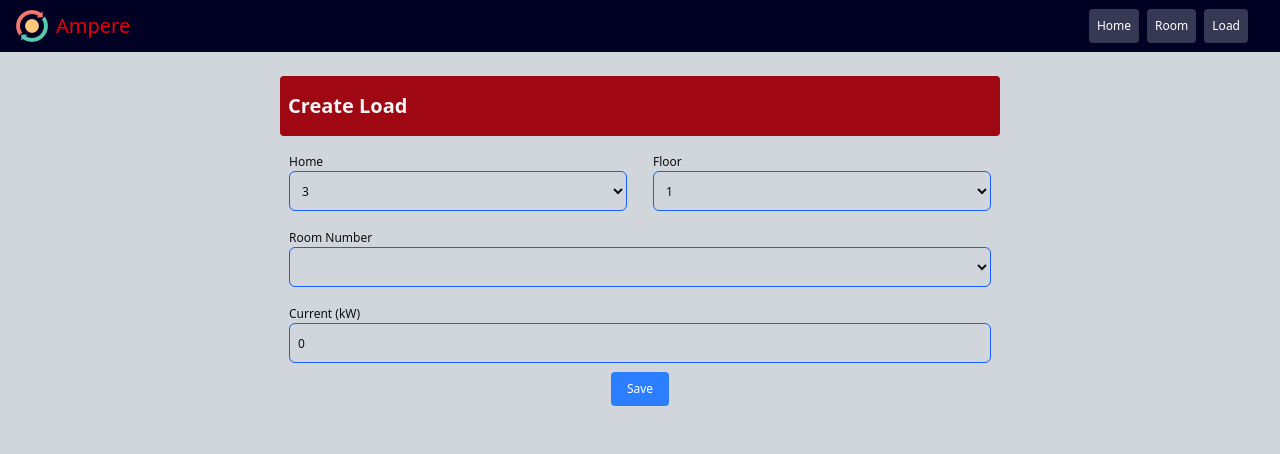
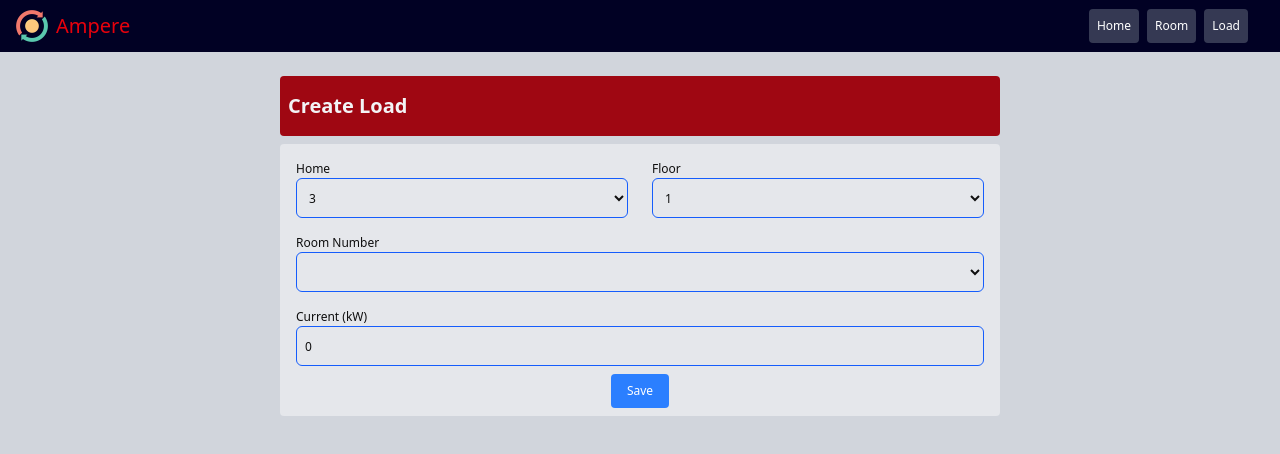
Before and after one commit to Senghong-2025/Ampere, a Nuxt app: page /load/create in a window 1280 px wide. Shown: the top 454 px of the page. Built offline with nearby package versions, Linux system fonts and the light colour scheme.

Commit message:
update feature

```diff
--- a/app/assets/data/room.ts
+++ b/app/assets/data/room.ts
@@ -2,39 +2,39 @@ import type { IRoom } from "~/models/room";
 
 export const rooms: IRoom[] = [
   // Rooms 1-10: floor 1
-  { roomId: 1, roomNumber: 1, name: "Room 1", homeId: 3, members: [], floor: 1 },
-  { roomId: 2, roomNumber: 2, name: "Room 2", homeId: 3, members: [], floor: 1 },
-  { roomId: 3, roomNumber: 3, name: "Room 3", homeId: 3, members: [], floor: 1 },
-  { roomId: 4, roomNumber: 4, name: "Room 4", homeId: 3, members: [], floor: 1 },
-  { roomId: 5, roomNumber: 5, name: "Room 5", homeId: 3, members: [], floor: 1 },
-  { roomId: 6, roomNumber: 6, name: "Room 6", homeId: 3, members: [], floor: 1 },
-  { roomId: 7, roomNumber: 7, name: "Room 7", homeId: 3, members: [], floor: 1 },
-  { roomId: 8, roomNumber: 8, name: "Room 8", homeId: 3, members: [], floor: 1 },
-  { roomId: 9, roomNumber: 9, name: "Room 9", homeId: 3, members: [], floor: 1 },
-  { roomId: 10, roomNumber: 10, name: "Room 10", homeId: 3, members: [], floor: 1 },
+  { id: 1, roomNumber: 1, name: "Room 1", homeId: 3, members: [], floor: 1 },
+  { id: 2, roomNumber: 2, name: "Room 2", homeId: 3, members: [], floor: 1 },
+  // { id: 3, roomNumber: 3, name: "Room 3", homeId: 3, members: [], floor: 1 },
+  // { id: 4, roomNumber: 4, name: "Room 4", homeId: 3, members: [], floor: 1 },
+  // { id: 5, roomNumber: 5, name: "Room 5", homeId: 3, members: [], floor: 1 },
+  // { id: 6, roomNumber: 6, name: "Room 6", homeId: 3, members: [], floor: 1 },
+  // { id: 7, roomNumber: 7, name: "Room 7", homeId: 3, members: [], floor: 1 },
+  // { id: 8, roomNumber: 8, name: "Room 8", homeId: 3, members: [], floor: 1 },
+  // { id: 9, roomNumber: 9, name: "Room 9", homeId: 3, members: [], floor: 1 },
   // Rooms 11-21: floor 2
-  { roomId: 11, roomNumber: 11, name: "Room 11", homeId: 3, members: [], floor: 2 },
-  { roomId: 12, roomNumber: 12, name: "Room 12", homeId: 3, members: [], floor: 2 },
-  { roomId: 13, roomNumber: 13, name: "Room 13", homeId: 3, members: [], floor: 2 },
-  { roomId: 14, roomNumber: 14, name: "Room 14", homeId: 3, members: [], floor: 2 },
-  { roomId: 15, roomNumber: 15, name: "Room 15", homeId: 3, members: ['Senghong', 'Raksmey', 'Channa'], floor: 2 },
-  { roomId: 16, roomNumber: 16, name: "Room 16", homeId: 3, members: [], floor: 2 },
-  { roomId: 17, roomNumber: 17, name: "Room 17", homeId: 3, members: [], floor: 2 },
-  { roomId: 18, roomNumber: 18, name: "Room 18", homeId: 3, members: [], floor: 2 },
-  { roomId: 19, roomNumber: 19, name: "Room 19", homeId: 3, members: [], floor: 2 },
-  { roomId: 20, roomNumber: 20, name: "Room 20", homeId: 3, members: [], floor: 2 },
-  { roomId: 21, roomNumber: 21, name: "Room 21", homeId: 3, members: [], floor: 2 },
+  { id: 10, roomNumber: 10, name: "Room 10", homeId: 3, members: [], floor: 2 },
+  { id: 11, roomNumber: 11, name: "Room 11", homeId: 3, members: [], floor: 2 },
+  { id: 12, roomNumber: 12, name: "Room 12", homeId: 3, members: [], floor: 2 },
+  { id: 13, roomNumber: 13, name: "Room 13", homeId: 3, members: [], floor: 2 },
+  { id: 14, roomNumber: 14, name: "Room 14", homeId: 3, members: [], floor: 2 },
+  { id: 15, roomNumber: 15, name: "Room 15", homeId: 3, members: ['Senghong', 'Raksmey', 'Channa'], floor: 2 },
+  { id: 16, roomNumber: 16, name: "Room 16", homeId: 3, members: [], floor: 2 },
+  { id: 17, roomNumber: 17, name: "Room 17", homeId: 3, members: [], floor: 2 },
+  { id: 18, roomNumber: 18, name: "Room 18", homeId: 3, members: [], floor: 2 },
+  { id: 19, roomNumber: 19, name: "Room 19", homeId: 3, members: [], floor: 2 },
+  { id: 20, roomNumber: 20, name: "Room 20", homeId: 3, members: [], floor: 2 },
+  { id: 21, roomNumber: 21, name: "Room 21", homeId: 3, members: [], floor: 2 },
   // Rooms 22-33: floor 3
-  { roomId: 22, roomNumber: 22, name: "Room 22", homeId: 3, members: [], floor: 3 },
-  { roomId: 23, roomNumber: 23, name: "Room 23", homeId: 3, members: [], floor: 3 },
-  { roomId: 24, roomNumber: 24, name: "Room 24", homeId: 3, members: [], floor: 3 },
-  { roomId: 25, roomNumber: 25, name: "Room 25", homeId: 3, members: [], floor: 3 },
-  { roomId: 26, roomNumber: 26, name: "Room 26", homeId: 3, members: [], floor: 3 },
-  { roomId: 27, roomNumber: 27, name: "Room 27", homeId: 3, members: [], floor: 3 },
-  { roomId: 28, roomNumber: 28, name: "Room 28", homeId: 3, members: [], floor: 3 },
-  { roomId: 29, roomNumber: 29, name: "Room 29", homeId: 3, members: [], floor: 3 },
-  { roomId: 30, roomNumber: 30, name: "Room 30", homeId: 3, members: [], floor: 3 },
-  { roomId: 31, roomNumber: 31, name: "Room 31", homeId: 3, members: [], floor: 3 },
-  { roomId: 32, roomNumber: 32, name: "Room 32", homeId: 3, members: [], floor: 3 },
-  { roomId: 33, roomNumber: 33, name: "Room 33", homeId: 3, members: [], floor: 3 },
+  { id: 22, roomNumber: 22, name: "Room 22", homeId: 3, members: [], floor: 3 },
+  { id: 23, roomNumber: 23, name: "Room 23", homeId: 3, members: [], floor: 3 },
+  { id: 24, roomNumber: 24, name: "Room 24", homeId: 3, members: [], floor: 3 },
+  { id: 25, roomNumber: 25, name: "Room 25", homeId: 3, members: [], floor: 3 },
+  { id: 26, roomNumber: 26, name: "Room 26", homeId: 3, members: [], floor: 3 },
+  { id: 27, roomNumber: 27, name: "Room 27", homeId: 3, members: [], floor: 3 },
+  { id: 28, roomNumber: 28, name: "Room 28", homeId: 3, members: [], floor: 3 },
+  { id: 29, roomNumber: 29, name: "Room 29", homeId: 3, members: [], floor: 3 },
+  { id: 30, roomNumber: 30, name: "Room 30", homeId: 3, members: [], floor: 3 },
+  { id: 31, roomNumber: 31, name: "Room 31", homeId: 3, members: [], floor: 3 },
+  { id: 32, roomNumber: 32, name: "Room 32", homeId: 3, members: [], floor: 3 },
+  { id: 33, roomNumber: 33, name: "Room 33", homeId: 3, members: [], floor: 3 },
 ];
--- /dev/null
+++ b/app/assets/data/users.ts
@@ -0,0 +1 @@
+// export inter
--- a/app/assets/styles/tailwind.css
+++ b/app/assets/styles/tailwind.css
@@ -9,15 +9,15 @@ tbody tr {
     @apply hover:bg-gray-100 transition-colors;
 }
 td {
-    @apply px-6 py-4 border-b border-gray-200 text-gray-700;
+    @apply px-2 py-4 border-b border-gray-200 text-gray-700;
 }
 th {
-    @apply px-6 py-4 text-left text-sm font-medium text-gray-600;
+    @apply px-2 py-4 text-left text-sm font-medium text-gray-600;
 }
 
 .input-form {
-    @apply border border-gray-300 rounded-md p-2 bg-gray-300 flex flex-col;
+    @apply p-2 flex flex-col;
 }
 .input-form input, .input-form select {
-    @apply border-1 border-blue-600 rounded-md px-2 bg-transparent focus:outline-none h-[40px];
+    @apply border-1 border-blue-600 bg-gray-200 rounded-md px-2 focus:outline-none h-[40px];
 }
--- a/app/components/TheButton1.vue
+++ b/app/components/TheButton1.vue
@@ -1,11 +1,30 @@
 <template>
     <div>
-        <button
-            :class="buttonClasses"
-            class="cursor-pointer"
-            @click="$emit('click')"
-        >
-            {{ name }}
+        <button :class="buttonClasses" class="cursor-pointer" :disabled="loading" @click="$emit('click')">
+            <div class="flex items-center gap-2">
+                <svg
+                    v-if="loading"
+                    class="animate-spin h-5 w-5 text-white"
+                    xmlns="http://www.w3.org/2000/svg"
+                    fill="none"
+                    viewBox="0 0 24 24"
+                >
+                    <circle
+                        class="opacity-25"
+                        cx="12"
+                        cy="12"
+                        r="10"
+                        stroke="currentColor"
+                        stroke-width="4"
+                    />
+                    <path
+                        class="opacity-75"
+                        fill="currentColor"
+                        d="M4 12a8 8 0 018-8v4a4 4 0 00-4 4H4z"
+                    />
+                </svg>
+                <span>{{ loading ? 'Loading...' : name }}</span>
+            </div>
         </button>
     </div>
 </template>
@@ -16,6 +35,7 @@ type ButtonType = 'primary' | 'secondary' | 'tertiary' | 'quaternary';
 const props = defineProps<{
     name: string;
     type: ButtonType;
+    loading?: boolean;
 }>();
 
 defineEmits<{
--- a/app/composables/useLoad.ts
+++ b/app/composables/useLoad.ts
@@ -9,14 +9,19 @@ const useLoad = () => {
     const selectedHome = ref(homes[0]);
     const selectedFloor = ref(floors[0]);
     const filteredRooms = computed(() => rooms.filter(room => room.floor === selectedFloor.value));
+
+    const isLoading = ref(false);
     const model = reactive<ICreateLoadRequest>({
         roomNumber: 0,
         currentKW: 0,
         createdOn: String(new Date()),
-        modifiedOn: String(new Date())
+        modifiedOn: String(new Date()),
+        homeId: 0
     });
     const handleSubmit = async () => {
+        isLoading.value = true;
         const request: ICreateLoadRequest = {
+            homeId: Number(selectedHome.value),
             roomNumber: model.roomNumber,
             currentKW: model.currentKW,
             createdOn: String(new Date()),
@@ -30,19 +35,23 @@ const useLoad = () => {
         const data = snapshot.docs.map(doc => doc.data());
         const existingValue = computed(() => data.find(item => item.roomNumber === model.roomNumber && getMonthAndYearOnly(item.createdOn) === getMonthAndYearOnly(new Date())));
         if(existingValue.value) {
-            alert('data already exists')
+            isLoading.value = false;
             return;
         };
         try {
-            const response = await addDoc(collection($db, "load"), request);
-            console.log("Load created successfully:", response);
+            await addDoc(collection($db, "load"), request);
+            model.roomNumber = 0;
+            model.currentKW = 0;
         } catch (error) {
             console.error("Error creating load:", error);
+        } finally {
+            isLoading.value = false;
         }
     };
     return {
         model,
         handleSubmit,
+        isLoading,
         floors,
         homes,
         selectedHome,
--- a/app/models/load.ts
+++ b/app/models/load.ts
@@ -5,6 +5,7 @@ export interface ILoad {
   data: ILoadData[];
 }
 export interface ICreateLoadRequest {
+  homeId: number;
   roomNumber: number;
   currentKW: number;
   image?: string;
--- a/app/models/room.ts
+++ b/app/models/room.ts
@@ -1,5 +1,5 @@
 export interface IRoom {
-    roomId: number
+    id: number
     roomNumber: number
     name: string
     homeId: number
--- /dev/null
+++ b/app/models/user.ts
@@ -0,0 +1,6 @@
+export interface IUser {
+    id: string
+    name: string
+    email?: string
+    avatar?: string
+}
--- a/app/pages/load/create.vue
+++ b/app/pages/load/create.vue
@@ -1,7 +1,7 @@
 <template>
     <div class="mx-auto max-w-3xl p-2 md:p-6">
         <FormHeader title="Create Load" />
-        <form @submit.prevent="handleSubmit">
+        <form class="bg-gray-200 p-2 rounded-sm" @submit.prevent="handleSubmit">
             <div class="w-full flex gap-2">
                 <div class="input-form w-full">
                     <label for="home">Home</label>
@@ -20,7 +20,7 @@
                 <label for="roomNumber">Room Number</label>
                 <select id="roomNumber" v-model="model.roomNumber" name="roomNumber" required>
                     <option value="">select room</option>
-                    <option v-for="value in filteredRooms" :key="value.roomId" :value="value.roomNumber">{{ value.name }}
+                    <option v-for="value in filteredRooms" :key="value.id" :value="value.roomNumber">{{ value.name }}
                     </option>
                 </select>
             </div>
@@ -29,7 +29,7 @@
                 <input id="currentKW" v-model="model.currentKW" type="number" name="currentKW" required>
             </div>
             <div class="flex justify-center">
-                <TheButton1 name="Save" type="primary" />
+                <TheButton1 name="Save" type="primary" :loading="isLoading" />
             </div>
         </form>
     </div>
@@ -44,6 +44,7 @@ const {
     homes,
     selectedHome,
     selectedFloor,
-    filteredRooms
+    filteredRooms,
+    isLoading,
  } = useLoad();
 </script>
--- a/nuxt.config.ts
+++ b/nuxt.config.ts
@@ -9,5 +9,10 @@ export default defineNuxtConfig({
     plugins: [
       tailwindcss(),
     ]
+  },
+   nitro: {
+    prerender: {
+      autoSubfolderIndex: false
+    }
   }
 })
```
Also changed, not shown: app/pages/room.vue (+6 -6 lines).
